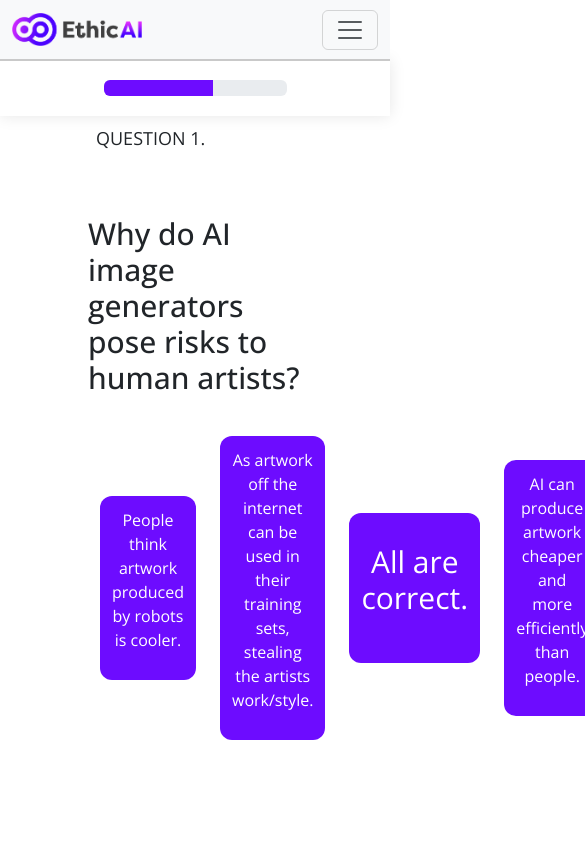
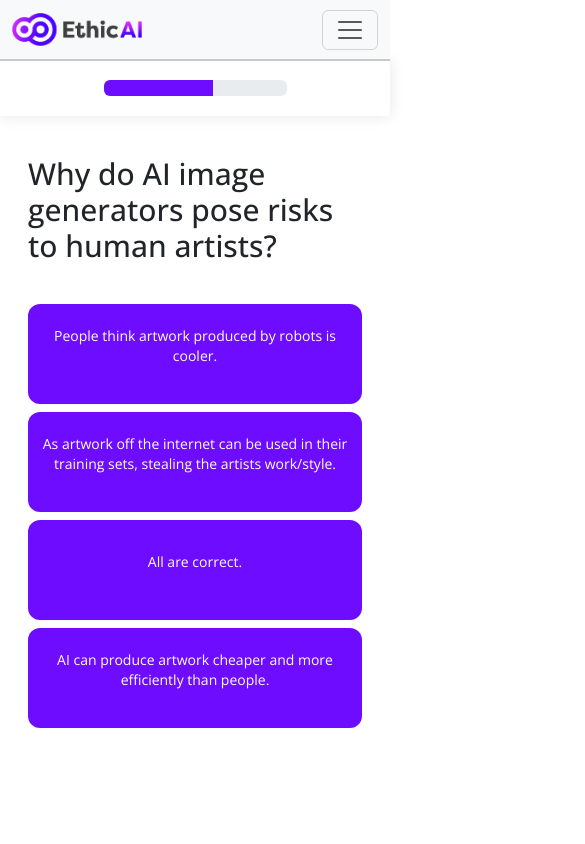
Before and after one commit to harslash/EthicAI, a Vue app in the folder project/ethicai-spa/: page /dalle/quiz in a window 390 px wide. Both pictures are taken after a click on the button "Start Quiz". Shown: the top 844 px of the page, 585 px wide, since content can reach past the window. Built offline with nearby package versions, Linux system fonts and the light colour scheme.

Commit message:
made quiz questions pages responsive to mobile

```diff
--- a/project/ethicai-spa/src/components/interactive/quiz/QuestionBox.vue
+++ b/project/ethicai-spa/src/components/interactive/quiz/QuestionBox.vue
@@ -66,17 +66,17 @@ function parsedExplanation(explanation) {
   <div class="relative pb-40">
     <h1 :class="{ 'tw-text-gray-400': resultVisible }"
       class="tw-text-3xl tw-transition-colors tw-duration-150 tw-select-none" v-html="props.question.question" />
-    <div class="tw-mt-10 tw-flex tw-justify-between tw-items-center">
+    <div class="tw-mt-10 tw-flex tw-justify-between tw-items-center md:tw-block">
       <button v-for="answer in answers" :key="answer.value" :style="{ backgroundColor: color }" @click="solve(answer)"
         :class="{ 'hover-scale tw-cursor-pointer': !resultVisible }"
-        class="tw-rounded-xl tw-min-h-[150px] tw-w-full tw-mx-3 tw-p-3 tw-transition-all tw-duration-150 tw-border-none tw-text-white tw-flex tw-justify-around tw-items-center">
-        <p :class="answer.value.length > 16 ? 'tw-text-md' : 'tw-text-3xl tw-text-center' + (answer.value.length > 16 ? ' tw-max-w-[150px]' : '')"
-          v-html="answer.value" />
+        class="tw-rounded-xl tw-min-h-[150px] tw-w-full tw-mx-3 tw-p-3 tw-transition-all tw-duration-150 tw-border-none tw-text-white tw-flex tw-justify-around tw-items-center md:tw-min-h-[100px] md:tw-my-2 md:tw-p-2 md:tw-mx-0">
+        <p class="tw-text-md md:tw-text-sm" v-html="answer.value" />
         <img v-if="resultVisible" :src="`/quiz/${answer.isCorrect ? 'correct1' : 'wrong1'}.svg`"
-          :class="'tw-w-[35px] tw-h-[35px]'" :alt="`${answer.isCorrect ? 'correct' : 'wrong'} answer`" :title="`${answer.isCorrect ? 'Correct' : 'Wrong'} answer`" />
+          :class="'tw-w-[35px] tw-h-[35px]'" :alt="`${answer.isCorrect ? 'correct' : 'wrong'} answer`"
+          :title="`${answer.isCorrect ? 'Correct' : 'Wrong'} answer`" />
       </button>
     </div>
-    <div v-if="resultVisible" class="tw-text-lg tw-text-center tw-p-5 tw-mt-5 tw-rounded-lg explanation-bg">
+    <div v-if="resultVisible" class="tw-text-lg tw-text-center tw-p-5 tw-mt-5 tw-rounded-lg explanation-bg md:tw-text-sm">
       <p class="explanation-text" v-html="parsedExplanation(props.question.explanation)"></p>
     </div>
     <div v-if="resultVisible" class="tw-text-center">
--- a/project/ethicai-spa/src/components/interactive/quiz/QuestionsSteps.vue
+++ b/project/ethicai-spa/src/components/interactive/quiz/QuestionsSteps.vue
@@ -55,7 +55,7 @@ function nextQuestion(result) {
 
 <template>
   <div class="container tw-h-full tw-w-full tw-justify-center tw-items-center">
-    <div class="tw-mx-auto tw-p-16 tw-h-full">
+    <div class="tw-mx-auto tw-p-16 tw-h-full md:tw-p-1">
       <p v-if="state.isLoading">Loading, please wait...</p>
       <div v-else>
         <p class="tw-pl-2 tw-text-lg tw-mb-16">QUESTION {{ state.step + 1 }}.</p>
```
